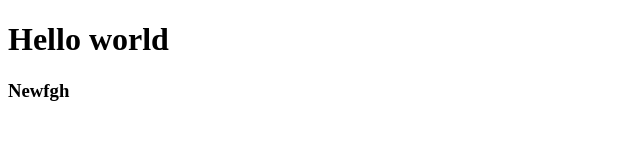
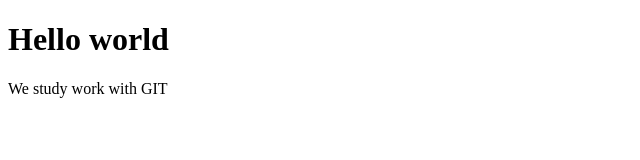
Before and after one commit to thetrapeznikov/cinema, a plain HTML site: page index.html in a window 1280 px wide. Shown: the whole page, without its empty margins (0-640 px from the left). Drawn offline with Linux system fonts and the light colour scheme.

Commit message:
We change index.html

```diff
--- a/index.html
+++ b/index.html
@@ -9,7 +9,7 @@
 </head>
 <body>
     <h1> Hello world</h1>
-    <h3>Newfgh </h3>
+    <p>We study work with GIT</p>
 
 </body>
 </html>
```
